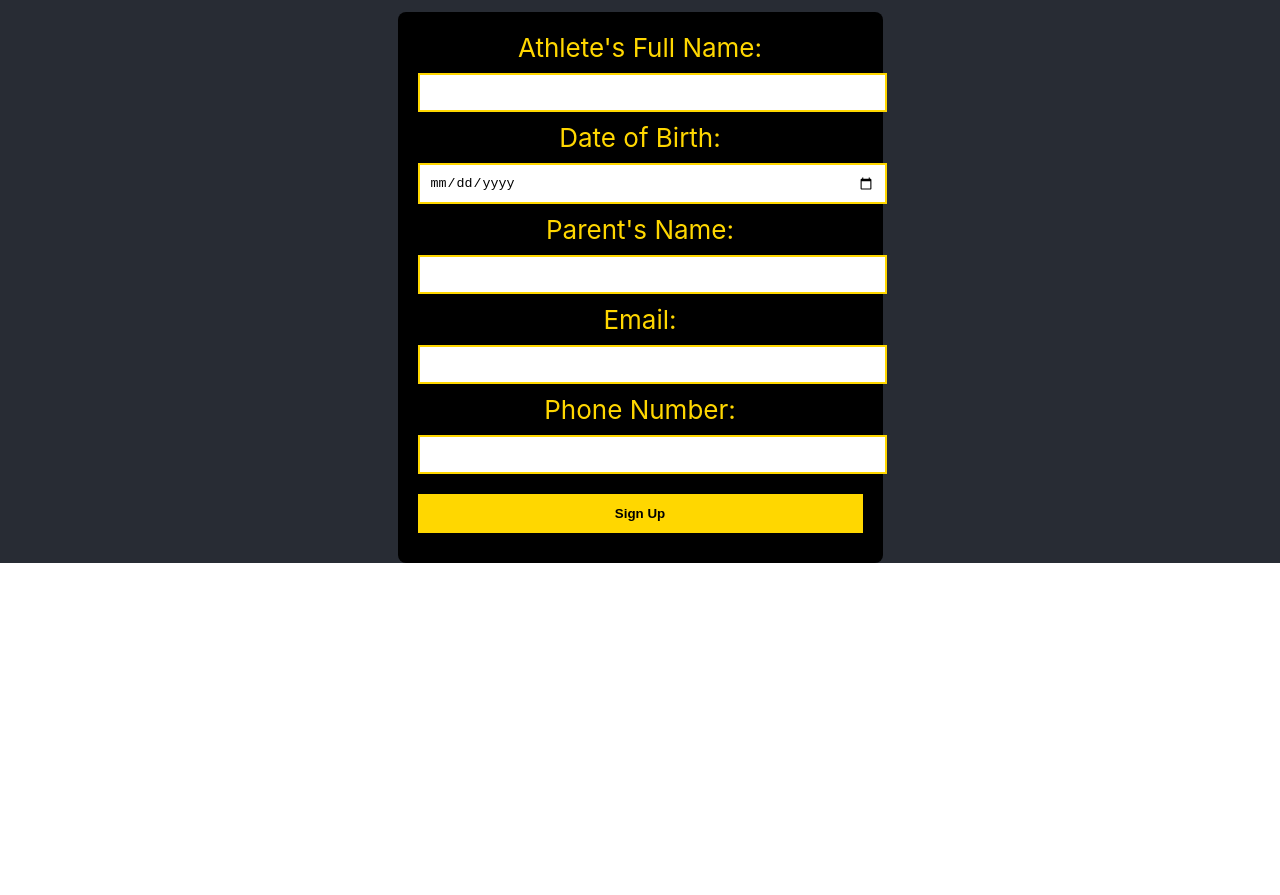
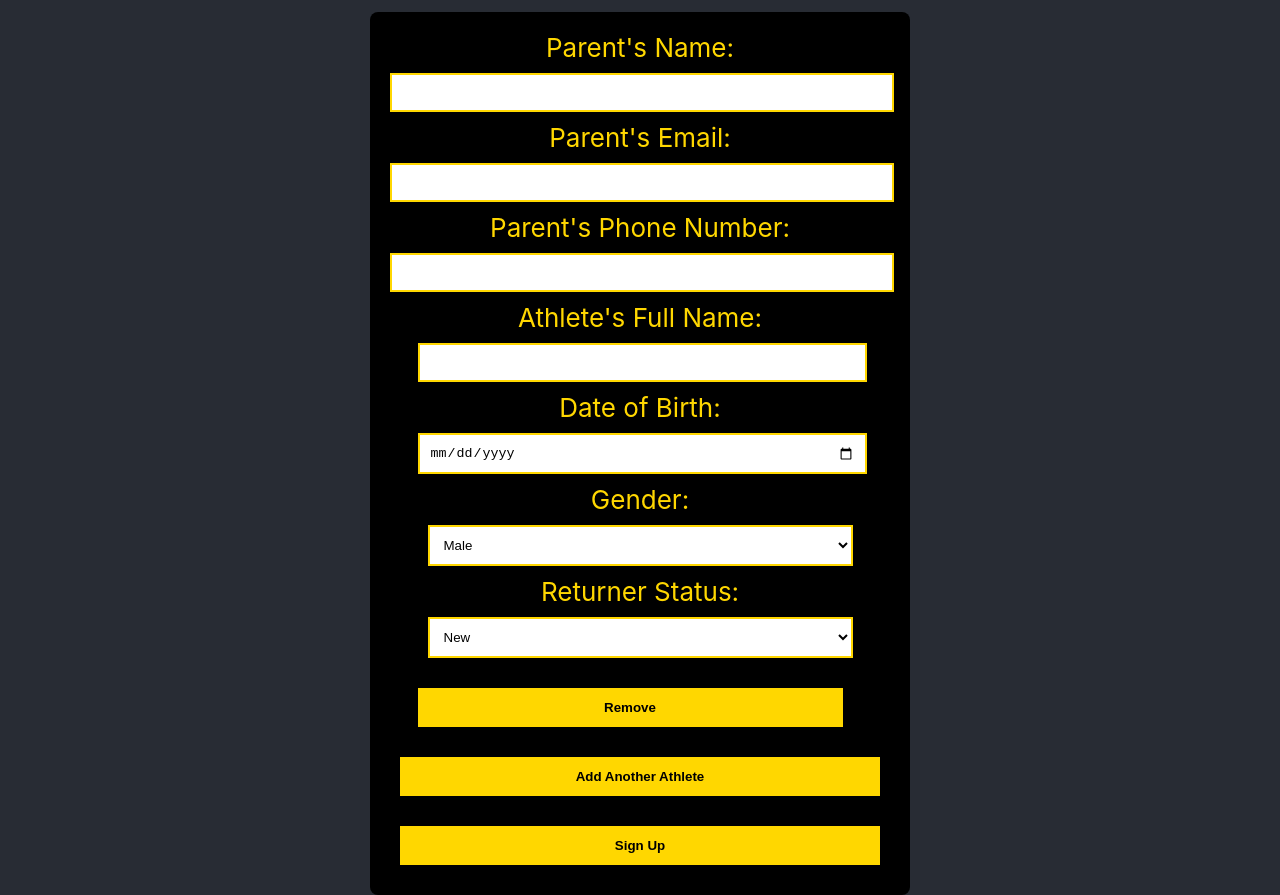
Before and after one commit to mloveless1/AVTCFront, a React (Create React App) app: page / in a window 1280 px wide. Shown: the part 520-1415 px from the top of the page. Before the commit the page ends 1083 px from the top, so only its background shows below. Built offline with nearby package versions, Linux system fonts and the light colour scheme.

Commit message:
Allow multiple athletes to be added per parent

```diff
--- a/public/index.html
+++ b/public/index.html
@@ -24,7 +24,7 @@
       work correctly both with client-side routing and a non-root public URL.
       Learn how to configure a non-root public URL by running `npm run build`.
     -->
-    <title>React App</title>
+    <title>A.V. Track Club Sign Up</title>
   </head>
   <body>
     <noscript>You need to enable JavaScript to run this app.</noscript>
--- a/src/App.js
+++ b/src/App.js
@@ -9,7 +9,7 @@ function App() {
       <header className="App-header">
       <img src={logo} alt="A.V. Track Club Logo"/>
         <p>
-          Welcome to the Youth Track Club Sign Up
+          Welcome to the A.V. Youth Track Club Sign Up
         </p>
         <SignupForm />
       </header>
--- a/src/components/SignupForm.tsx
+++ b/src/components/SignupForm.tsx
@@ -1,35 +1,76 @@
 import React, { useState } from 'react';
-import logo from '../assets/logo.jpg'
+
 interface AthleteSignupForm {
   athleteFullName: string;
   dateOfBirth: string;
+  gender: 'male' | 'female';
+  returner_status: 'new' | 'returner';
+}
+
+interface ParentForm {
   parentName: string;
   email: string;
   phoneNumber: string;
+  athletes: AthleteSignupForm[];
 }
 
 const SignupForm: React.FC = () => {
-  const [formData, setFormData] = useState<AthleteSignupForm>({
+  const [parentFormData, setParentFormData] = useState<ParentForm>({
+    parentName: '',
+    email: '',
+    phoneNumber: '',
+    athletes: [
+      {
         athleteFullName: '',
         dateOfBirth: '',
-    parentName: '',
-    email: '',
-    phoneNumber: ''
+        gender: 'male',
+        returner_status: 'new',
+      },
+    ],
   });
 
-  const handleChange = (e: React.ChangeEvent<HTMLInputElement>) => {
-    setFormData({
-      ...formData,
-      [e.target.name]: e.target.value
+  const handleAthleteChange = (index: number, e: React.ChangeEvent<HTMLInputElement | HTMLSelectElement>) => {
+    const updatedAthletes = parentFormData.athletes.map((athlete, i) =>
+      i === index ? { ...athlete, [e.target.name]: e.target.value } : athlete
+    );
+    setParentFormData({ ...parentFormData, athletes: updatedAthletes });
+  };
+
+  const handleParentChange = (e: React.ChangeEvent<HTMLInputElement>) => {
+    setParentFormData({
+      ...parentFormData,
+      [e.target.name]: e.target.value,
     });
+  };
+
+  const handleAddAthlete = () => {
+    setParentFormData({
+      ...parentFormData,
+      athletes: [
+        ...parentFormData.athletes,
+        {
+          athleteFullName: '',
+          dateOfBirth: '',
+          gender: 'male',
+          returner_status: 'new',
+        },
+      ],
+    });
+  };
+
+    // Function to remove an athlete's input fields
+    const handleRemoveAthlete = (index: number) => {
+      const updatedAthletes = parentFormData.athletes.filter((_, i) => i !== index);
+      setParentFormData({ ...parentFormData, athletes: updatedAthletes });
     };
 
   const handleSubmit = (e: React.FormEvent<HTMLFormElement>) => {
     e.preventDefault();
-    console.log('Form Data:', formData);
+    console.log('Parent Form Data:', parentFormData);
+    // Submit parentFormData to your backend or state management
   };
 
-  // Typed inline styles
+  // Inline styles
   const formStyle: React.CSSProperties = {
     display: 'flex',
     flexDirection: 'column',
@@ -38,97 +79,144 @@ const SignupForm: React.FC = () => {
     margin: '0 auto',
     padding: '20px',
     maxWidth: '500px',
-    backgroundColor: '#000', // Black background from the logo
-    color: '#FFD700', // Yellow text, similar to the logo
-    borderRadius: '8px', // Optional: to give the form rounded corners
+    backgroundColor: '#000',
+    color: '#FFD700',
+    borderRadius: '8px',
   };
 
   const inputStyle: React.CSSProperties = {
     margin: '10px 0',
     padding: '10px',
-    width: '100%',
-    backgroundColor: 'white', // White input backgrounds for contrast
-    border: '2px solid #FFD700', // Yellow border from the logo
-    color: 'black', // Black text for readability on white background
+    width: 'calc(100% - 20px)',
+    backgroundColor: 'white',
+    border: '2px solid #FFD700',
+    color: 'black',
   };
 
   const labelStyle: React.CSSProperties = {
     display: 'flex',
     flexDirection: 'column',
     width: '100%',
-    color: '#FFD700', // Yellow label text
+    color: '#FFD700',
   };
 
   const buttonStyle: React.CSSProperties = {
     ...inputStyle,
-    backgroundColor: '#FFD700', // Yellow button background
-    color: 'black', // Black button text
+    backgroundColor: '#FFD700',
+    color: 'black',
     fontWeight: 'bold',
     cursor: 'pointer',
+    marginTop: '20px',
   };
 
   return (
     <form onSubmit={handleSubmit} style={formStyle}>
       <div style={labelStyle}>
         <label>
-          Athlete's Full Name:
+          Parent's Name:
           <input
             type="text"
-            name="athleteFullName"
-            value={formData.athleteFullName}
-            onChange={handleChange}
+            name="parentName"
+            value={parentFormData.parentName}
+            onChange={handleParentChange}
             style={inputStyle}
           />
         </label>
       </div>
       <div style={labelStyle}>
         <label>
-          Date of Birth:
+          Parent's Email:
           <input
-            type="date"
-            name="dateOfBirth"
-            value={formData.dateOfBirth}
-            onChange={handleChange}
+            type="text"
+            name="parentEmail"
+            value={parentFormData.email}
+            onChange={handleParentChange}
             style={inputStyle}
           />
         </label>
       </div>
       <div style={labelStyle}>
         <label>
-          Parent's Name:
+          Parent's Phone Number:
           <input
             type="text"
-            name="parentName"
-            value={formData.parentName}
-            onChange={handleChange}
+            name="parentPhone"
+            value={parentFormData.phoneNumber}
+            onChange={handleParentChange}
             style={inputStyle}
           />
         </label>
       </div>
+      {/* Repeat similar divs for other parent fields like email and phone number */}
+      {parentFormData.athletes.map((athlete, index) => (
+        <div key={index}>
+          {/* Athlete's Full Name */}
           <div style={labelStyle}>
             <label>
-          Email:
+              Athlete's Full Name:
               <input
-            type="email"
-            name="email"
-            value={formData.email}
-            onChange={handleChange}
+                type="text"
+                name="athleteFullName"
+                value={athlete.athleteFullName}
+                onChange={(e) => handleAthleteChange(index, e)}
                 style={inputStyle}
               />
             </label>
           </div>
+          {/* Date of Birth */}
           <div style={labelStyle}>
             <label>
-          Phone Number:
+              Date of Birth:
               <input
-            type="tel"
-            name="phoneNumber"
-            value={formData.phoneNumber}
-            onChange={handleChange}
+                type="date"
+                name="dateOfBirth"
+                value={athlete.dateOfBirth}
+                onChange={(e) => handleAthleteChange(index, e)}
                 style={inputStyle}
               />
             </label>
           </div>
+          {/* Gender */}
+          <div style={labelStyle}>
+            <label>
+              Gender:
+              <select
+                name="gender"
+                value={athlete.gender}
+                onChange={(e) => handleAthleteChange(index, e)}
+                style={inputStyle}
+              >
+                <option value="male">Male</option>
+                <option value="female">Female</option>
+              </select>
+            </label>
+          </div>
+          {/* Returner Status */}
+          <div style={labelStyle}>
+            <label>
+              Returner Status:
+              <select
+                name="returner_status"
+                value={athlete.returner_status}
+                onChange={(e) => handleAthleteChange(index, e)}
+                style={inputStyle}
+              >
+                <option value="new">New</option>
+                <option value="returner">Returner</option>
+              </select>
+            </label>
+            <button
+            type="button"
+            onClick={() => handleRemoveAthlete(index)}
+            style={{ ...buttonStyle }}>
+            Remove
+          </button>
+          </div>
+        </div>
+      ))}
+      <button type="button" onClick={handleAddAthlete} style={buttonStyle}>
+        Add Another Athlete
+      </button>
       <button type="submit" style={buttonStyle}>Sign Up</button>
     </form>
   );
```
Also changed, not shown: 1 other file (tests, documents, lock files or other folders). Lines whose indentation alone changed are shown as unchanged.
